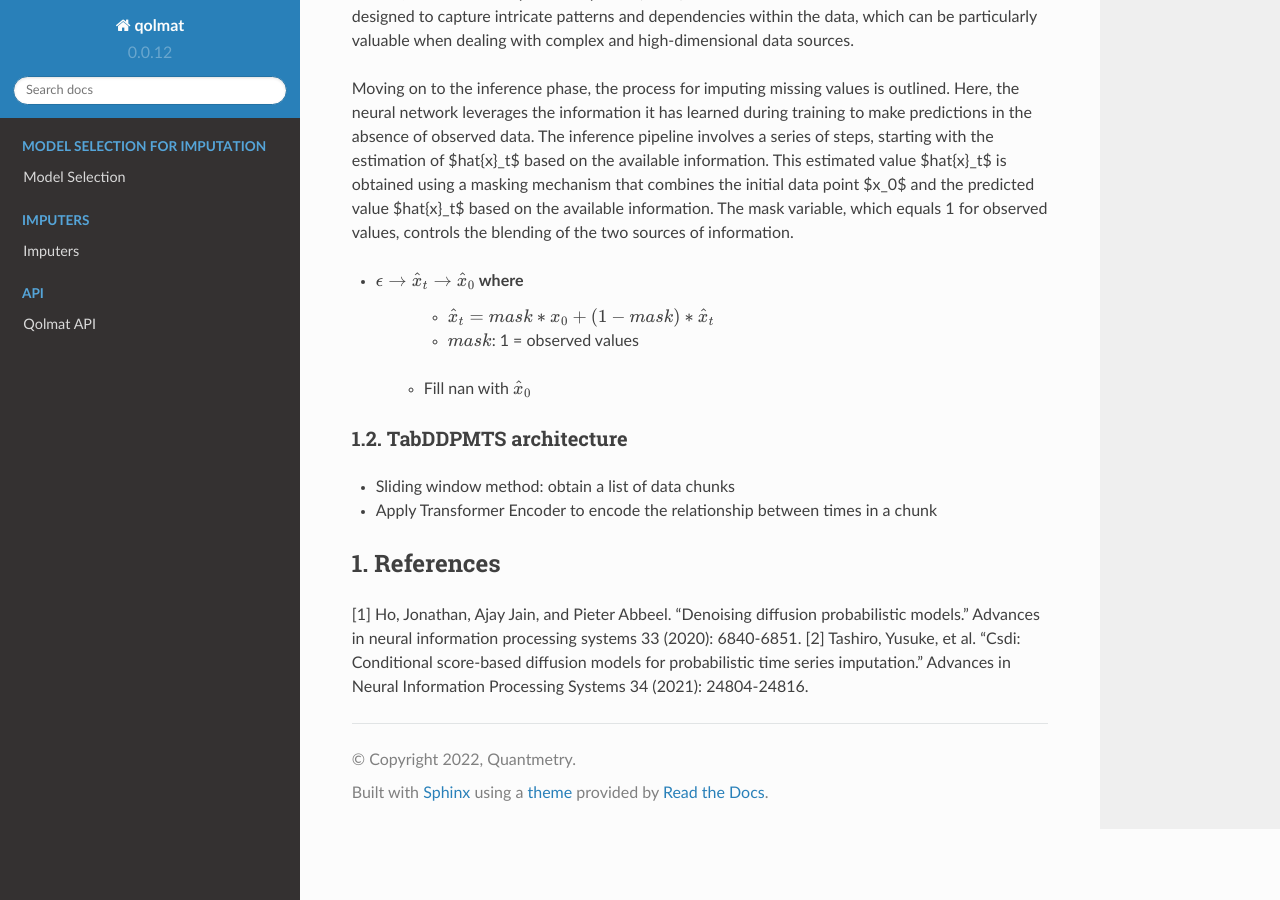
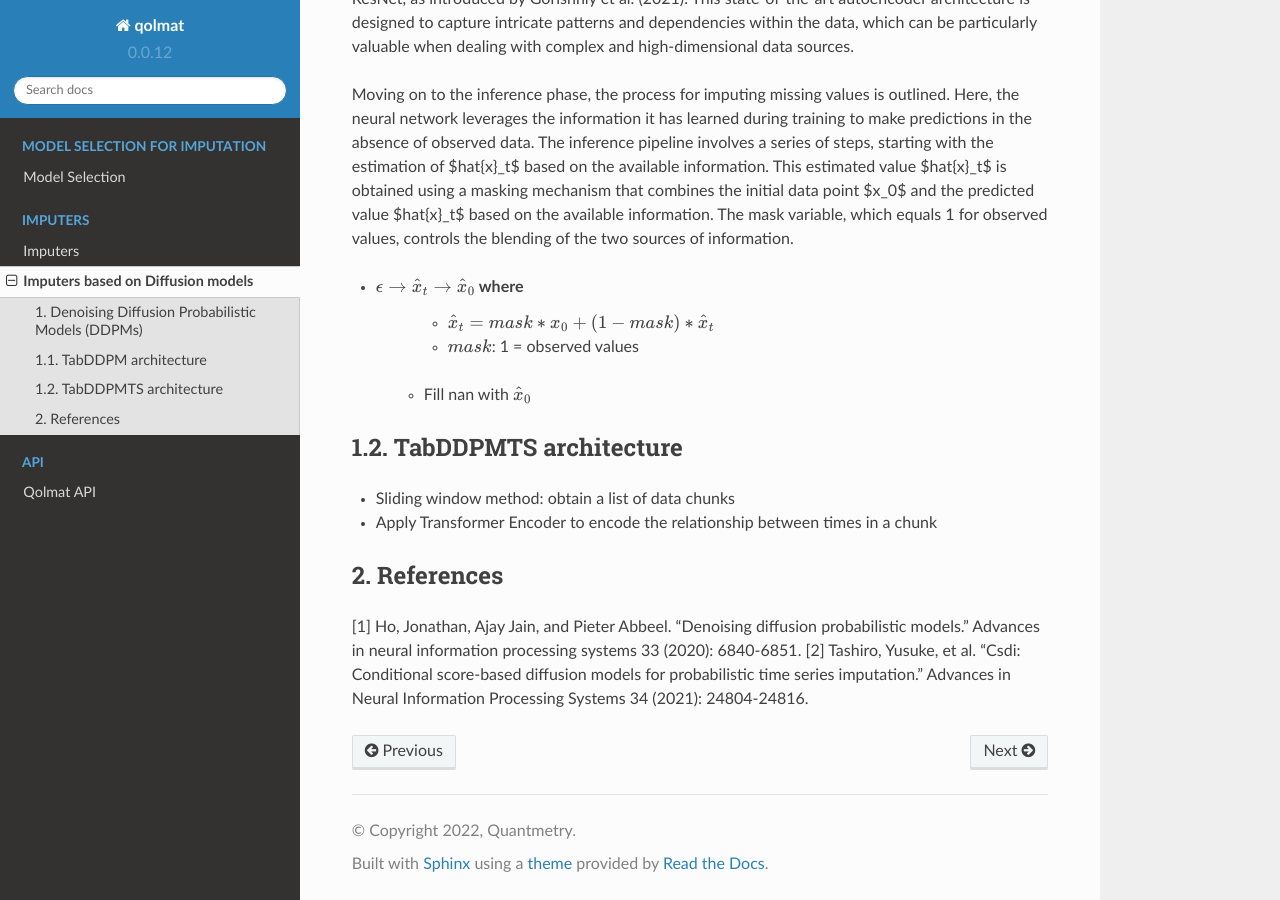
Before and after one commit to scikit-learn-contrib/qolmat, a Sphinx documentation site: the page built from docs/imputer_diffusion_model.rst, in a window 1280 px wide and 900 px high, scrolled down 1411 px. Built offline with Sphinx 7.4.7 and the Read the Docs theme 2.0.0, drawn with Linux system fonts in a browser that asks for light colours; formulas are drawn with MathJax 3; pages that are not in the unit, such as notebooks, are missing from menus.

Commit message:
docs: add file to index.rst

```diff
--- a/docs/imputer_diffusion_model.rst
+++ b/docs/imputer_diffusion_model.rst
@@ -1,10 +1,10 @@
 Imputers based on Diffusion models
-##################################
+==================================
 
 Qolmat proposes two imputers based on Denoising Diffusion Probabilistic Models (DDPMs) of `Ho et al. (2020) <https://arxiv.org/abs/2006.11239>`_: :class:`qolmat.diffusions.TabDDPM` for tabular data and :class:`qolmat.diffusions.TabDDPMTs` for time-series data. Our implementations mainly follow the works of `Tashiro et al. (2021) <https://arxiv.org/abs/2107.03502>`_ and `Kotelnikov et al., (2022) <https://arxiv.org/abs/2209.15421>`_.
 
 1. Denoising Diffusion Probabilistic Models (DDPMs)
-***************************************************
+---------------------------------------------------
 Diffusion models are a class of generative models used to describe the dynamic evolution of data. Inspired by physical processes like diffusion, these models capture how information (e.g., features in tabular data) spread gradually through a sequence of steps. Instead of explicitly modeling the data's generation process, diffusion models focus on modeling the process of data transitions from noisy or incomplete observations to the underlying true data. They find applications in diverse fields such as image synthesis, anomaly detection, time series prediction and particularly data imputation.
 
 Introduced by Jonathan Ho et al. (2020), Denoising Diffusion Probabilistic Models (DDPMs) tackle data synthesis by leveraging the concept of diffusion, wherein a noisy data is iteratively transformed to remove noise, revealing the underlying true data.
@@ -26,7 +26,7 @@ Introduced by Jonathan Ho et al. (2020), Denoising Diffusion Probabilistic Model
     - :math:`E_{t \sim \mathcal{U} [[1,T]], x_0 \sim q(x_0), \epsilon \sim \mathcal{N}(0,I)} [|| \epsilon - \epsilon_\theta(x_t, t)||^2]`
     -
 1.1. TabDDPM architecture
-=========================
+-------------------------
 
 In training, several key preprocessing and model architecture choices are employed to ensure the robustness and effectiveness of the neural network. First and foremost, the presence of missing values, represented as "nan," is addressed by filling them with the mean value of the observed data. This imputation technique helps prevent the network from being adversely affected by missing information and ensures that the training process can proceed smoothly.
 
@@ -42,13 +42,13 @@ Moving on to the inference phase, the process for imputing missing values is out
     - Fill nan with :math:`\hat{x}_0`
 
 1.2. TabDDPMTS architecture
-===========================
+---------------------------
 
 - Sliding window method: obtain a list of data chunks
 - Apply Transformer Encoder to encode the relationship between times in a chunk
 
-1. References
-*************
+2. References
+-------------
 
 [1] Ho, Jonathan, Ajay Jain, and Pieter Abbeel. "Denoising diffusion probabilistic models." Advances in neural information processing systems 33 (2020): 6840-6851.
 [2] Tashiro, Yusuke, et al. "Csdi: Conditional score-based diffusion models for probabilistic time series imputation." Advances in Neural Information Processing Systems 34 (2021): 24804-24816.
--- a/docs/index.rst
+++ b/docs/index.rst
@@ -15,6 +15,7 @@
    :caption: IMPUTERS
 
    imputers
+   imputer_diffusion_model
    examples/tutorials/tuto_benchmark_TS
 
 .. toctree::
```
